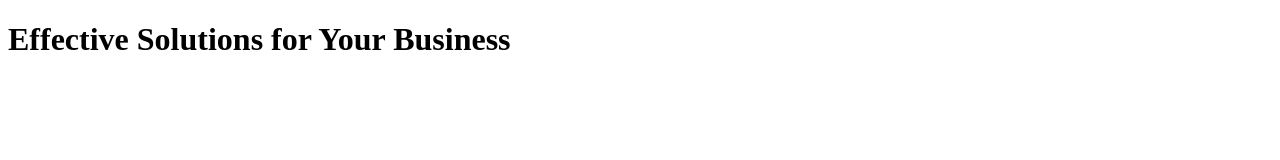
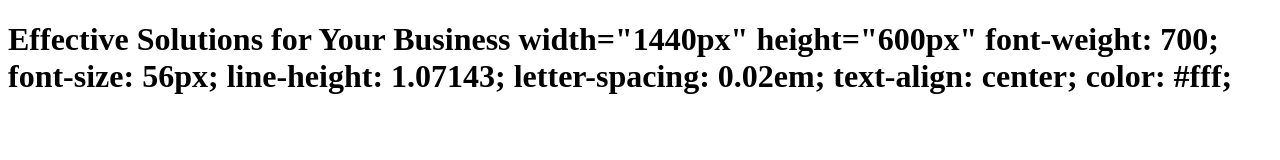
Before and after one commit to atamaniuksofiia/goit-markup-hw-01, a plain HTML site: page index.html in a window 1280 px wide. Drawn offline with Linux system fonts and the light colour scheme.

Commit message:
update index file

```diff
--- a/index.html
+++ b/index.html
@@ -14,8 +14,14 @@
     <main>
       <h1>
         Effective Solutions for Your Business
-
-
+        width="1440px"
+        height="600px"
+        font-weight: 700;
+        font-size: 56px;
+        line-height: 1.07143;
+        letter-spacing: 0.02em;
+        text-align: center;
+        color: #fff;
       </h1>
 
     </main>
```
